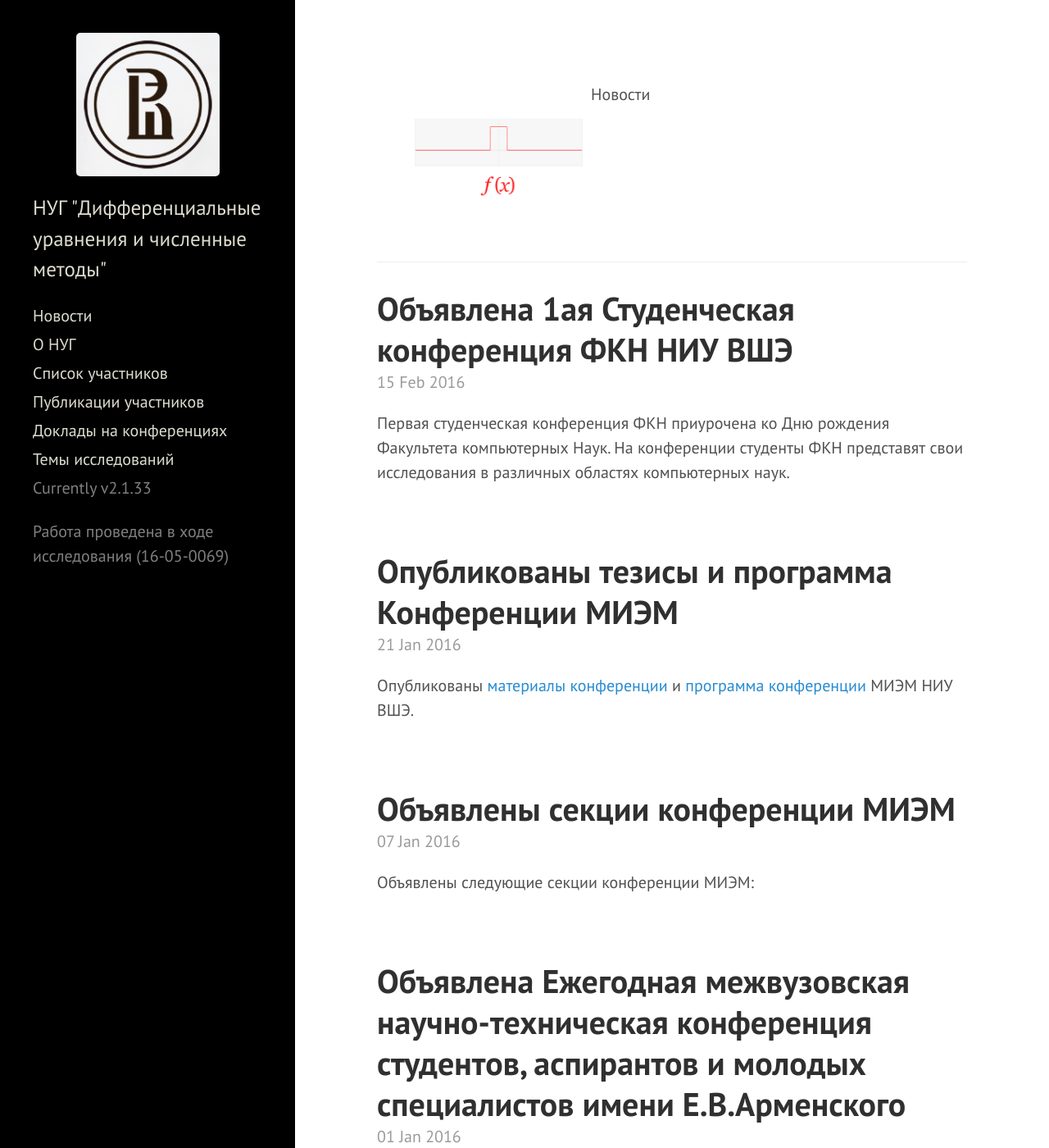
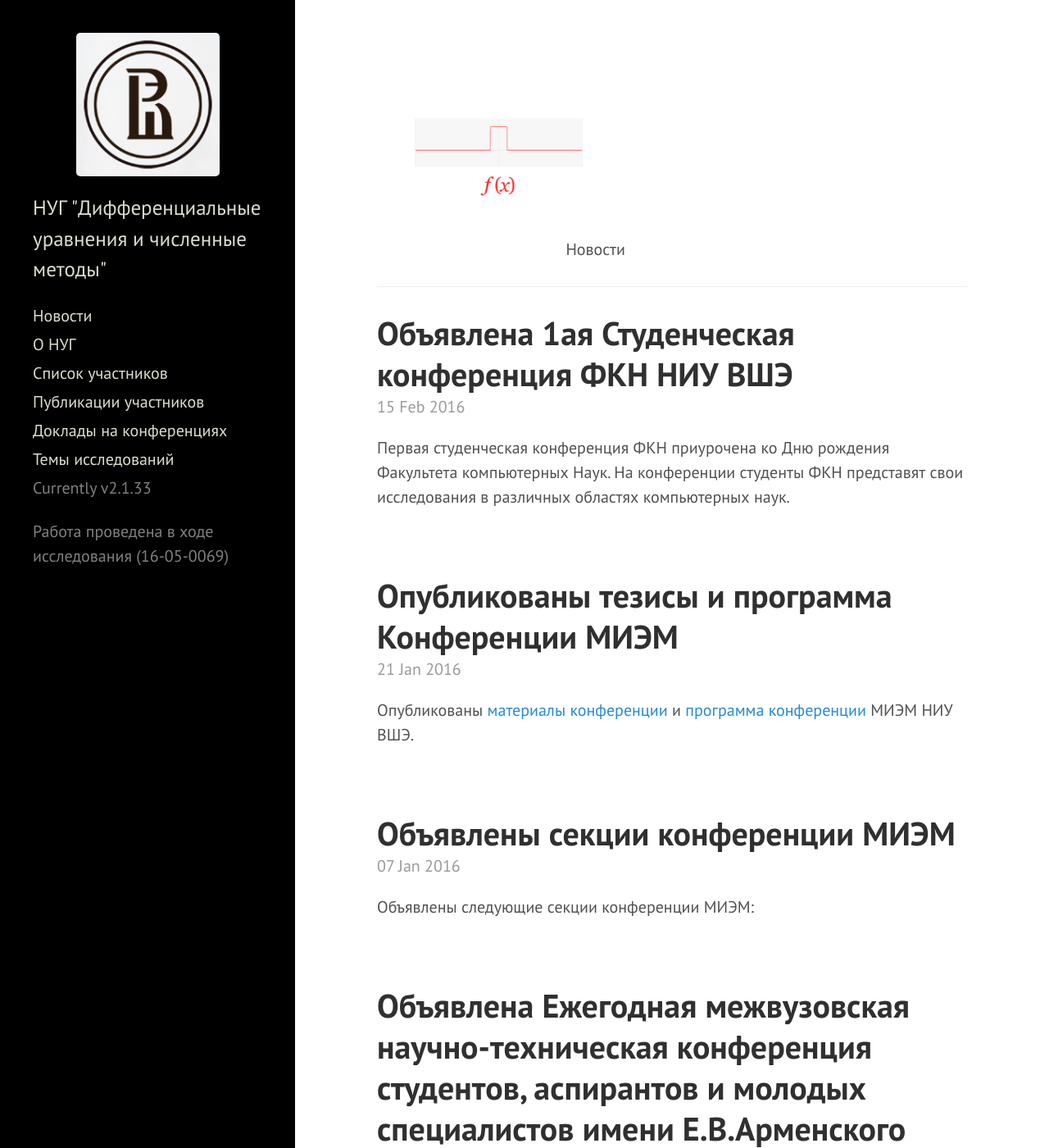
Before and after one commit to hsemmsg/hsemmsg.github.io, a Jekyll site: the page built from index.html, in a window 1280 px wide and 1400 px high. Shown: the whole window at 82% size. Built offline with Jekyll 4.4.1, drawn with Linux system fonts in a browser that asks for light colours; the list of posts is cut into pages by our own code.

```diff
--- a/public/css/hyde.css
+++ b/public/css/hyde.css
@@ -138,8 +138,9 @@
  }
  .righttext {
  height: auto;
- width: 30%;
+ width: 70%;
  display: inline;
+ float: right;
  }
 
 .content {
```
